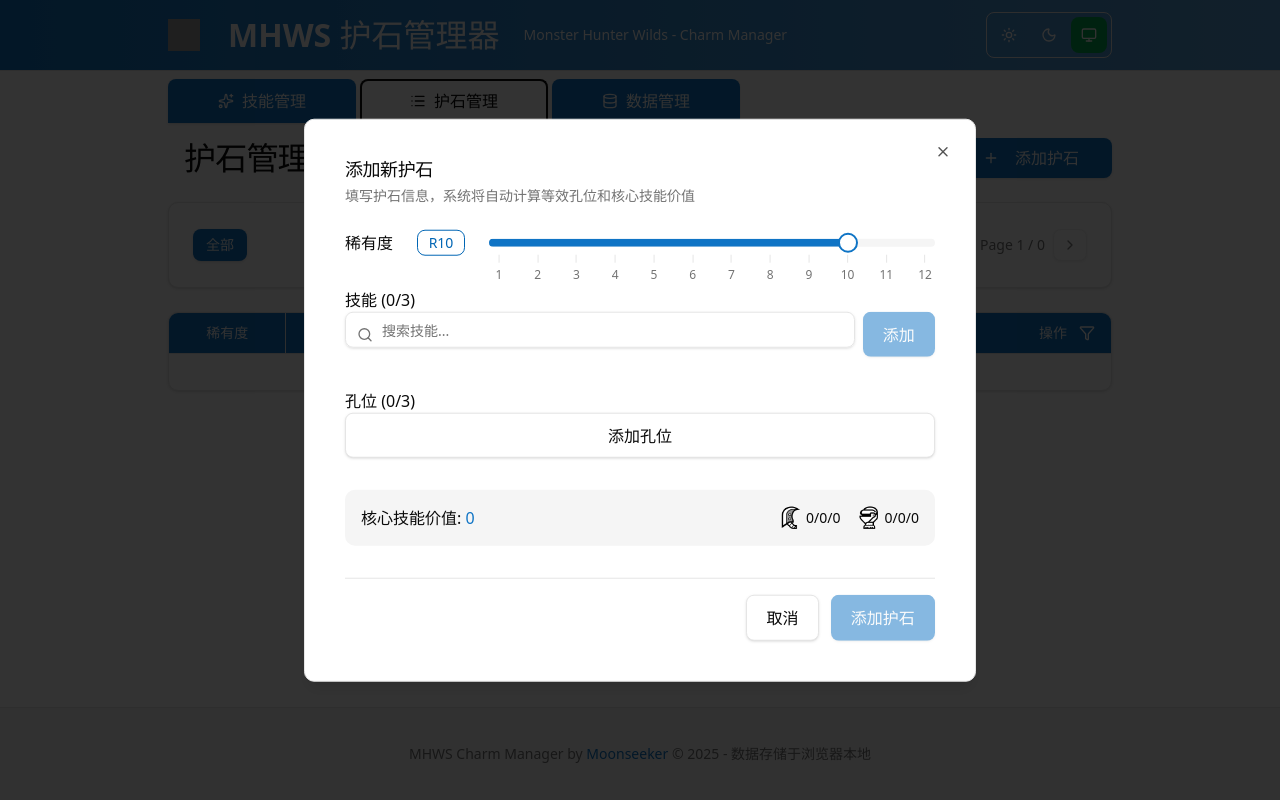
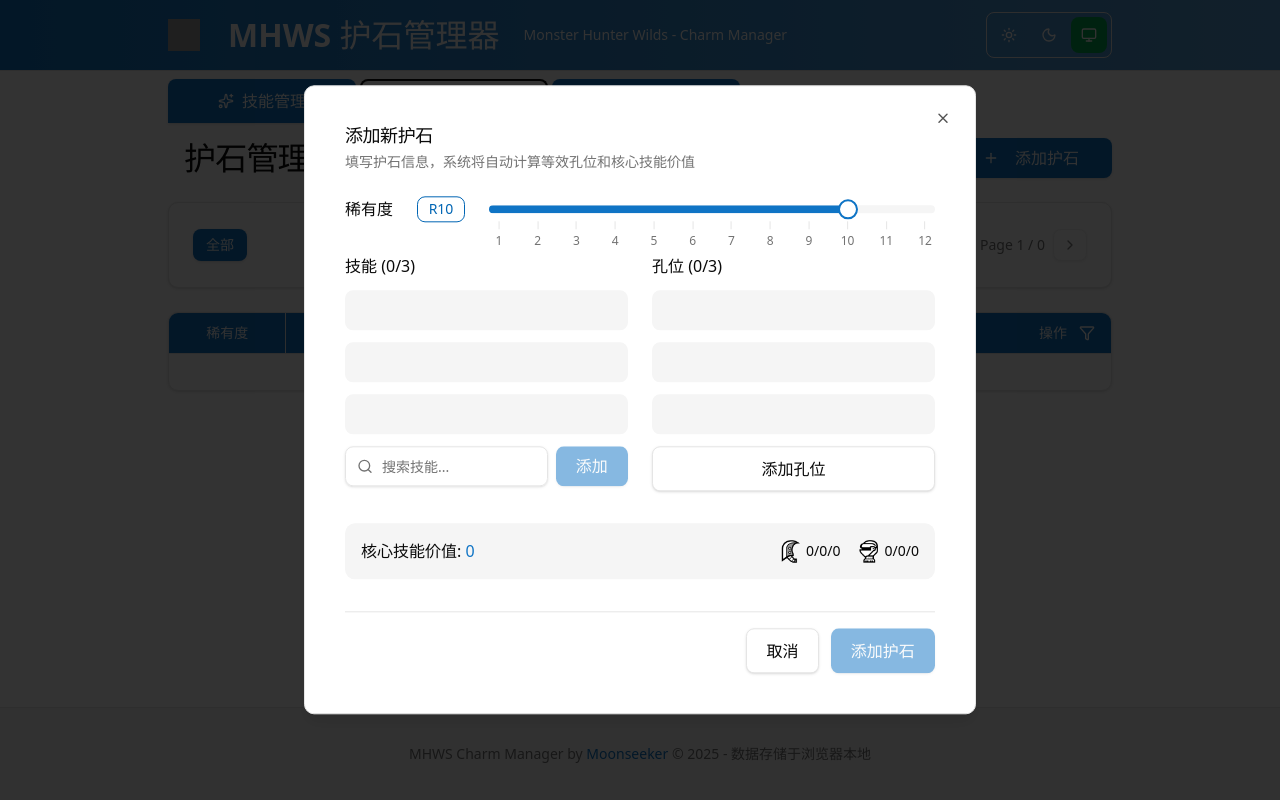
Before and after one commit to mooonseeker/mhws-charm-manager, a React (Vite) app: page / in a window 1280 px wide. Both pictures are taken after a click on the button "添加护石". Built offline with nearby package versions, Linux system fonts and the light colour scheme; grey boxes are pictures that could not be loaded.

Commit message:
🎈 perf: improve readability of CharmForm

```diff
--- a/package.json
+++ b/package.json
@@ -1,7 +1,7 @@
 {
   "name": "mhws-charm-manager",
   "private": true,
-  "version": "0.5.1",
+  "version": "0.5.2",
   "type": "module",
   "scripts": {
     "dev": "vite",
--- a/src/components/charms/CharmForm.tsx
+++ b/src/components/charms/CharmForm.tsx
@@ -171,21 +171,22 @@
                 </div>
             </div>
 
+            {/* 技能和孔位并排布局 */}
+            <div className="grid grid-cols-2 gap-6">
                 {/* 技能选择 */}
-            <div className="space-y-3">
-                <Label className="text-base font-medium">技能 ({selectedSkills.length}/3)</Label>
+                <div className="flex flex-col gap-3">
+                    <Label className="text-base font-medium space-y-3">技能 ({selectedSkills.length}/3)</Label>
 
-                {/* 已选技能列表 */}
-                {selectedSkills.length > 0 && (
-                    <div className="space-y-3 mb-4">
-                        {selectedSkills.map((skillWithLevel) => {
+                    {selectedSkills.slice(0, 3).map((skillWithLevel, index) => {
                         const skill = allSkills.find((s) => s.id === skillWithLevel.skillId);
-                            if (!skill) return null;
+                        if (!skill) return (
+                            <div key={`empty-skill-${index}`} className="h-10"></div>
+                        );
 
                         return (
                             <div
                                 key={skillWithLevel.skillId}
-                                    className="flex items-center gap-2 p-2 bg-muted rounded-md"
+                                className="flex items-center gap-2 p-2 bg-muted rounded-md h-10"
                             >
                                 <span className="flex-1">
                                     {skill.name} Lv.{skillWithLevel.level}
@@ -204,29 +205,26 @@
                             </div>
                         );
                     })}
-                    </div>
-                )}
+                    {/* 填充空槽位 */}
+                    {[...Array(Math.max(0, 3 - selectedSkills.length))].map((_, index) => (
+                        <div key={`empty-skill-${selectedSkills.length + index}`} className="h-10 bg-muted rounded-md"></div>
+                    ))}
 
                     {/* 技能选择器 */}
-                {selectedSkills.length < 3 && (
                     <SkillSelector
                         onSelect={handleAddSkill}
                         excludeSkillIds={selectedSkills.map((s) => s.skillId)}
                     />
-                )}
                 </div>
 
                 {/* 孔位选择 */}
-            <div className="space-y-3">
-                <Label className="text-base font-medium">孔位 ({slots.length}/3)</Label>
+                <div className="flex flex-col gap-3">
+                    <Label className="text-base font-medium space-y-3">孔位 ({slots.length}/3)</Label>
 
-                {/* 已选孔位列表 */}
-                {slots.length > 0 && (
-                    <div className="space-y-3 mb-4">
-                        {slots.map((slot, index) => (
+                    {slots.slice(0, 3).map((slot, index) => (
                         <div
                             key={index}
-                                className="flex items-center gap-2 p-2 bg-muted rounded-md"
+                            className="flex items-center gap-2 p-2 bg-muted rounded-md h-10"
                         >
                             <Select
                                 value={slot.type}
@@ -236,8 +234,8 @@
                                     <SelectValue />
                                 </SelectTrigger>
                                 <SelectContent>
-                                        <SelectItem value="weapon">武器孔位</SelectItem>
-                                        <SelectItem value="armor">防具孔位</SelectItem>
+                                    <SelectItem value="weapon">武器孔</SelectItem>
+                                    <SelectItem value="armor">防具孔</SelectItem>
                                 </SelectContent>
                             </Select>
 
@@ -264,15 +262,16 @@
                             </Button>
                         </div>
                     ))}
-                    </div>
-                )}
+                    {/* 填充空槽位 */}
+                    {[...Array(Math.max(0, 3 - slots.length))].map((_, index) => (
+                        <div key={`empty-slot-${slots.length + index}`} className="h-10 bg-muted rounded-md"></div>
+                    ))}
 
                     {/* 添加孔位按钮 */}
-                {slots.length < 3 && (
                     <Button variant="outline" onClick={handleAddSlot} className="w-full">
                         添加孔位
                     </Button>
-                )}
+                </div>
             </div>
 
             {/* 护石价值评估 */}
--- a/src/components/charms/SkillSelector.tsx
+++ b/src/components/charms/SkillSelector.tsx
@@ -41,14 +41,14 @@
     };
 
     return (
-        <div className="flex gap-2">
+        <div className="flex gap-2 h-10">
             <div className="flex-1 relative">
                 <Search className="absolute left-3 top-1/2 -translate-y-1/2 h-4 w-4 text-muted-foreground" />
                 <Input
                     placeholder="搜索技能..."
                     value={search}
                     onChange={(e) => setSearch(e.target.value)}
-                    className="pl-9"
+                    className="pl-9 h-10"
                 />
                 {search && availableSkills.length > 0 && (
                     <div className="absolute top-full left-0 right-0 mt-1 bg-background border rounded-md shadow-lg max-h-48 overflow-y-auto z-10">
@@ -70,7 +70,7 @@
 
             {selectedSkill && (
                 <Select value={level.toString()} onValueChange={(v) => setLevel(parseInt(v))}>
-                    <SelectTrigger className="w-24">
+                    <SelectTrigger className="w-24 h-10">
                         <SelectValue />
                     </SelectTrigger>
                     <SelectContent>
@@ -83,7 +83,7 @@
                 </Select>
             )}
 
-            <Button onClick={handleAdd} disabled={!selectedSkillId}>
+            <Button onClick={handleAdd} disabled={!selectedSkillId} className="h-10">
                 添加
             </Button>
         </div>
```
Lines whose indentation alone changed are shown as unchanged.
